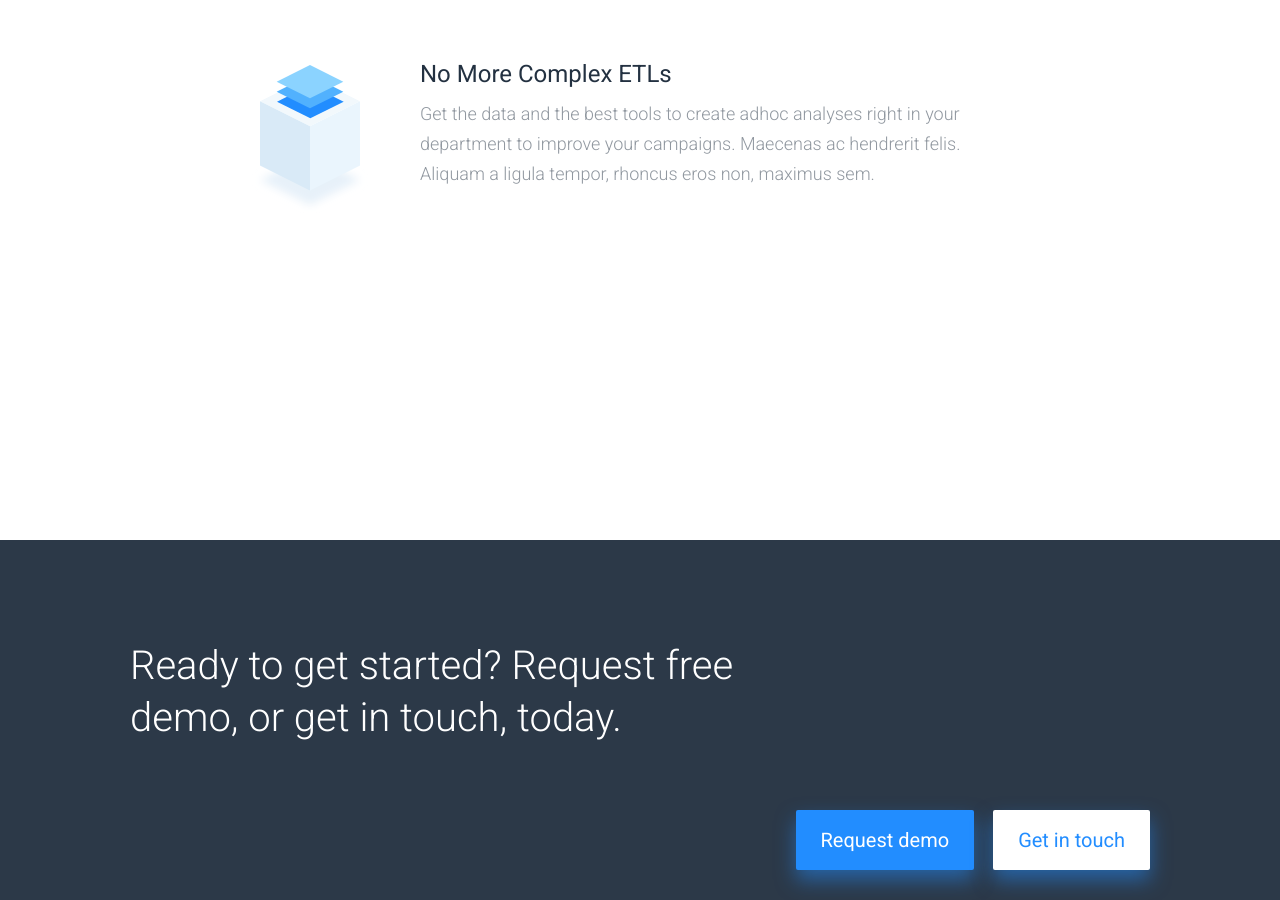
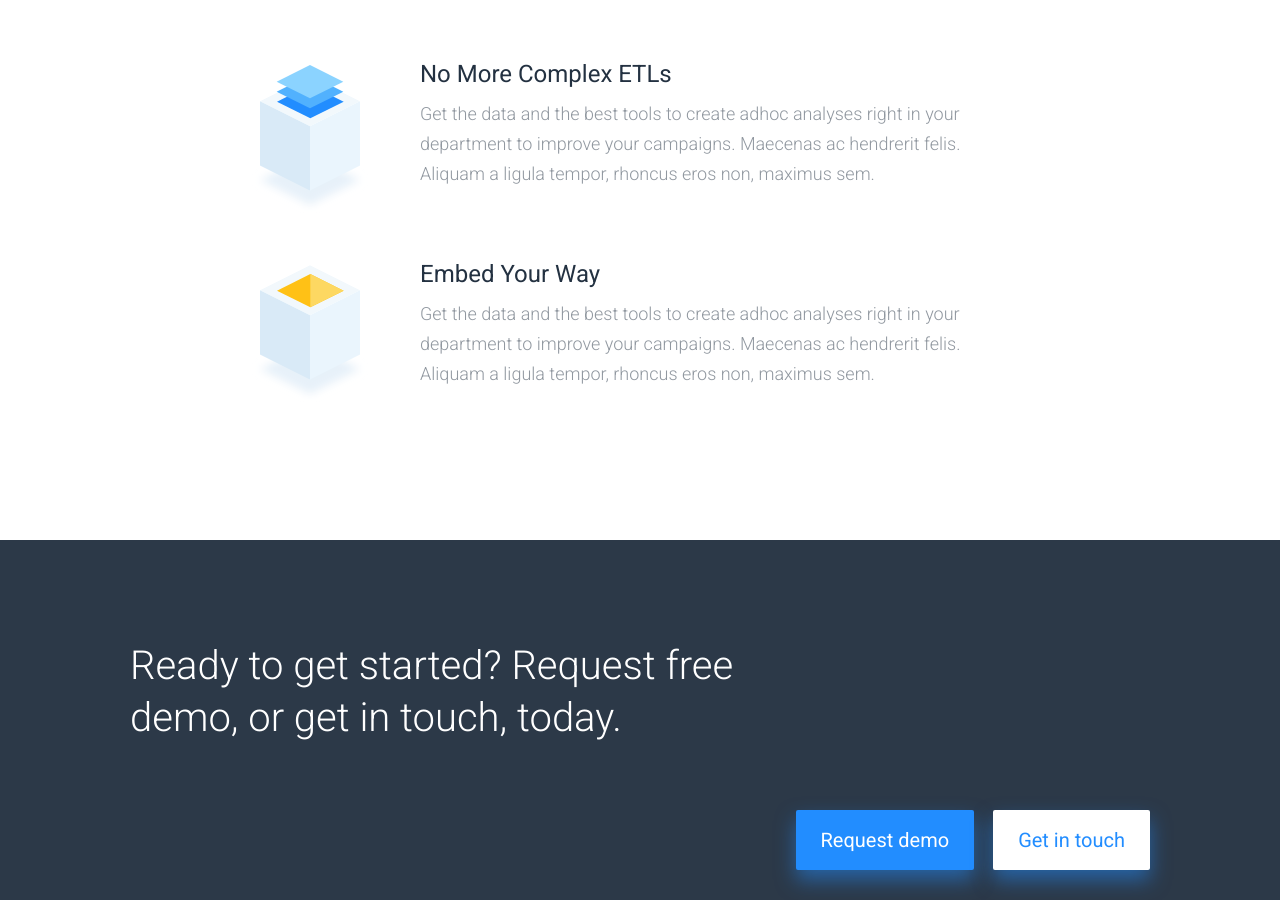
Before and after one commit to keboola/website, a Jekyll site: the page built from _platform/programmable-data-platform.md, in a window 1280 px wide and 900 px high, scrolled down 1459 px. Built offline with Jekyll 4.4.1, drawn with Linux system fonts in a browser that asks for light colours; nearby versions of some CDN libraries.

Commit message:
Update from Forestry.io - Updated programmable-data-platform.md

```diff
--- a/_platform/programmable-data-platform.md
+++ b/_platform/programmable-data-platform.md
@@ -35,6 +35,10 @@ page_sections:
     desc: Get the data and the best tools to create adhoc analyses right in your department
       to improve your campaigns. Maecenas ac hendrerit felis. Aliquam a ligula tempor,
       rhoncus eros non, maximus sem.
-  - {}
+  - icotype: yellow
+    title: Embed Your Way
+    desc: Get the data and the best tools to create adhoc analyses right in your department
+      to improve your campaigns. Maecenas ac hendrerit felis. Aliquam a ligula tempor,
+      rhoncus eros non, maximus sem.
 
 ---
```
